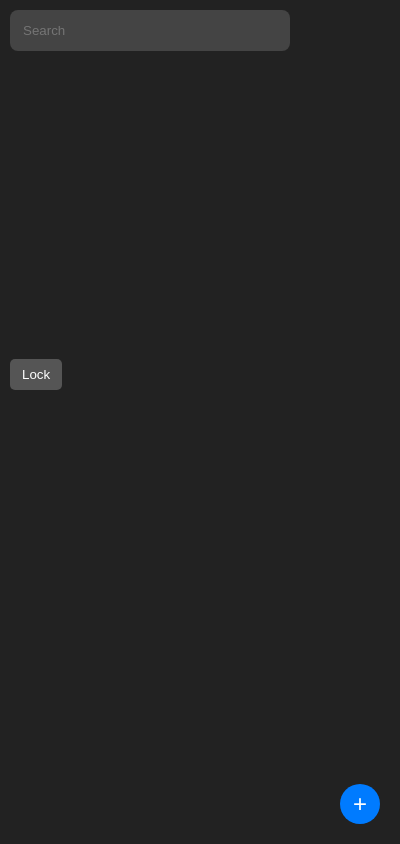
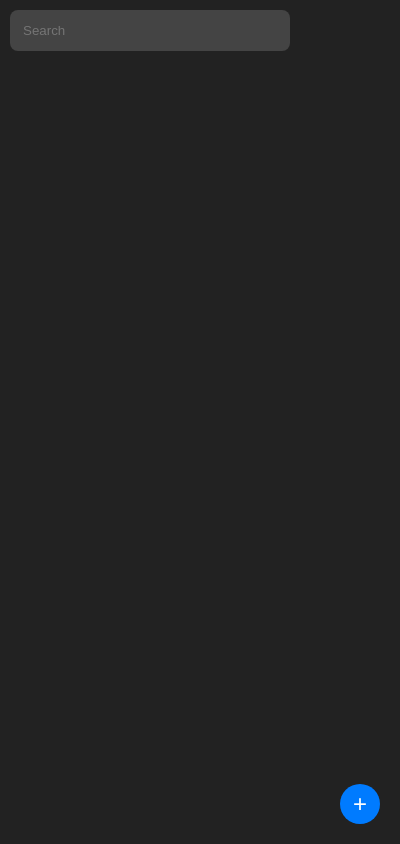
Before and after one commit to The-Code-Labz/SwiftForm_Autofill, a browser extension: page popup.html in a window 400 px wide. Drawn offline with Linux system fonts and the light colour scheme.

Commit message:
Initial commit from your app

```diff
--- a/popup.css
+++ b/popup.css
@@ -81,17 +81,6 @@ body {
   z-index: 10;
 }
 
-.lock-button {
-  background-color: #555;
-  color: #fff;
-  border: none;
-  padding: 8px 12px;
-  border-radius: 5px;
-  cursor: pointer;
-  margin: 10px;
-  align-self: flex-start;
-}
-
 /* Scrollbar styling */
 ::-webkit-scrollbar {
   width: 8px;
--- a/popup.html
+++ b/popup.html
@@ -16,7 +16,6 @@
       <!-- Profiles will be displayed here -->
     </div>
     <button id="addProfile" class="add-profile-button">+</button>
-    <button id="lock" class="lock-button">Lock</button>
   </div>
   <script src="popup.js"></script>
 </body>
--- a/popup.js
+++ b/popup.js
@@ -1,19 +1,16 @@
 document.addEventListener('DOMContentLoaded', function() {
   const searchInput = document.getElementById('search');
-  const lockButton = document.getElementById('lock');
   const profilesDiv = document.getElementById('profiles');
   const addProfileButton = document.getElementById('addProfile');
 
   let profiles = [];
-  let locked = false;
 
   // Load profiles from storage
   loadProfiles();
 
   function loadProfiles() {
-    chrome.storage.sync.get(['profiles', 'locked'], function(data) {
+    chrome.storage.sync.get(['profiles'], function(data) {
       profiles = data.profiles || [];
-      locked = data.locked || false;
       updateUI();
     });
   }
@@ -23,9 +20,6 @@ document.addEventListener('DOMContentLoaded', function() {
   }
 
   function updateUI() {
-    // Update lock button text
-    lockButton.textContent = locked ? 'Unlock' : 'Lock';
-
     // Display profiles
     displayProfiles(profiles);
   }
@@ -62,10 +56,6 @@ document.addEventListener('DOMContentLoaded', function() {
   }
 
   function fillForm(profile) {
-    if (locked) {
-      alert('Extension is locked. Unlock to fill forms.');
-      return;
-    }
     chrome.tabs.query({ active: true, currentWindow: true }, function(tabs) {
       chrome.scripting.executeScript({
         target: { tabId: tabs[0].id },
@@ -104,14 +94,6 @@ document.addEventListener('DOMContentLoaded', function() {
     }
   }
 
-  // Lock functionality
-  lockButton.addEventListener('click', function() {
-    locked = !locked;
-    chrome.storage.sync.set({ 'locked': locked }, function() {
-      updateUI();
-    });
-  });
-
   // Search functionality
   searchInput.addEventListener('input', function() {
     const searchTerm = searchInput.value.toLowerCase();
```
